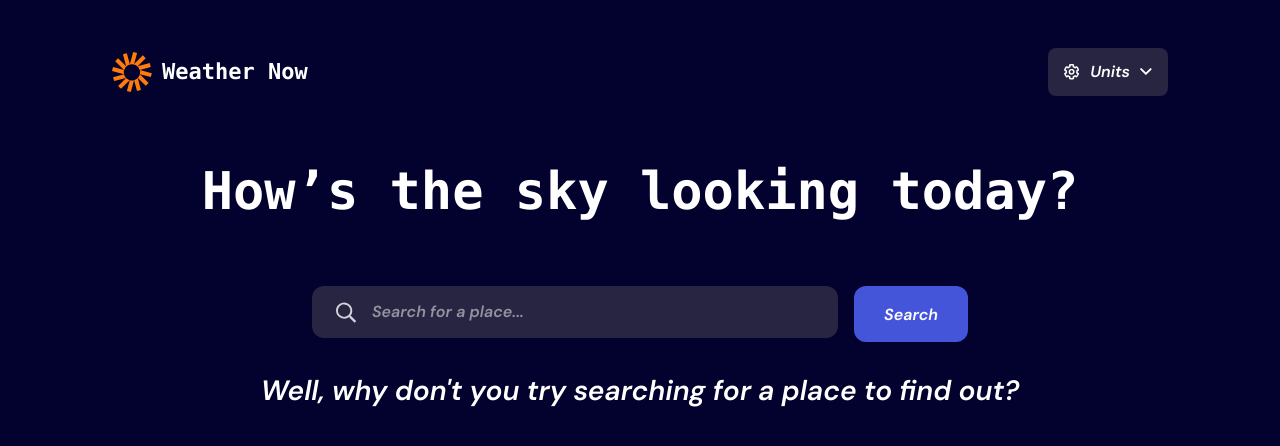
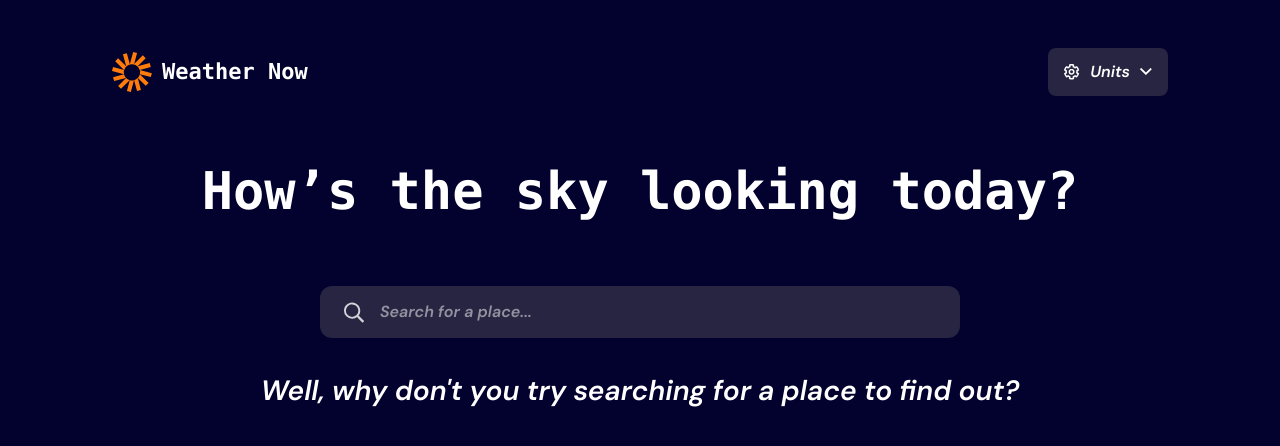
Before and after one commit to nofuenterr/weather-now, a React (Vite) app: page / in a window 1280 px wide. Shown: the top 446 px of the page. Built offline with nearby package versions, Linux system fonts and the light colour scheme; a web font is replaced by a local one.

Commit message:
fix: remove unused search button

```diff
--- a/src/components/MainContent.tsx
+++ b/src/components/MainContent.tsx
@@ -34,12 +34,8 @@ export default function MainContent() {
 						How’s the sky looking today?
 					</p>
 
-					<div className="grid auto-rows-[3.5rem] gap-3 md:grid-cols-[1fr_7.125rem] md:gap-4 lg:grid-cols-[minmax(0,32.875rem)_7.125rem] lg:justify-self-center">
+					<div className="grid auto-rows-[3.5rem] lg:grid-cols-[minmax(0,40rem)] lg:justify-self-center">
 						<SearchLocation query={query} setQuery={setQuery} />
-
-						<button className="cursor-pointer rounded-xl bg-blue-500 px-6 py-4 hover:bg-blue-700 focus-visible:outline-3 focus-visible:outline-offset-3 focus-visible:outline-blue-500">
-							Search
-						</button>
 					</div>
 
 					{isLoading ? (
```
